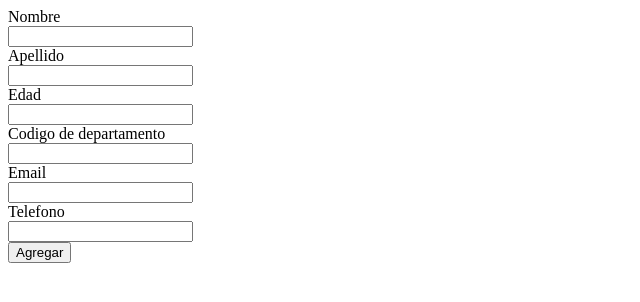
After one commit to Andy-adc/Examen-324, a PHP site: page /anadirPersona.php in a window 1280 px wide. The commit adds this page. Shown: the top 302 px of the page, without its empty margins (0-640 px from the left). Run offline with PHP 8.4, Linux system fonts and the light colour scheme.

Commit message:
Se agregó el modulo para poder agregar personas en la pregunta 2 del parcial

```diff
--- /dev/null
+++ b/preg2/anadirPersona.php
@@ -0,0 +1,15 @@
+<form method="GET" action="anadirPersonag.php">
+	<label>Nombre</label><br>
+	<input type="text" name="nombre"><br>
+	<label>Apellido</label><br>
+	<input type="text" name="apellido"><br>
+	<label>Edad</label><br>
+	<input type="text" name="edad"><br>
+	<label>Codigo de departamento</label><br>
+	<input type="text" name="coddep"><br>
+	<label>Email</label><br>
+	<input type="text" name="email"><br>
+	<label>Telefono</label><br>
+	<input type="text" name="tel"><br>
+	<input type="submit" name="Agregar" value="Agregar">
+</form>
--- a/preg2/index.php
+++ b/preg2/index.php
@@ -30,3 +30,7 @@ while ($fila=mysqli_fetch_array($resultado)){
 }
 ?>
 </table>
+
+<form action="anadirPersona.php">
+	<input type="submit" name="anadir" value="Agregar persona">
+</form>
```
Also changed, not shown: preg2/anadirPersonag.php (added, +15 -0 lines).
